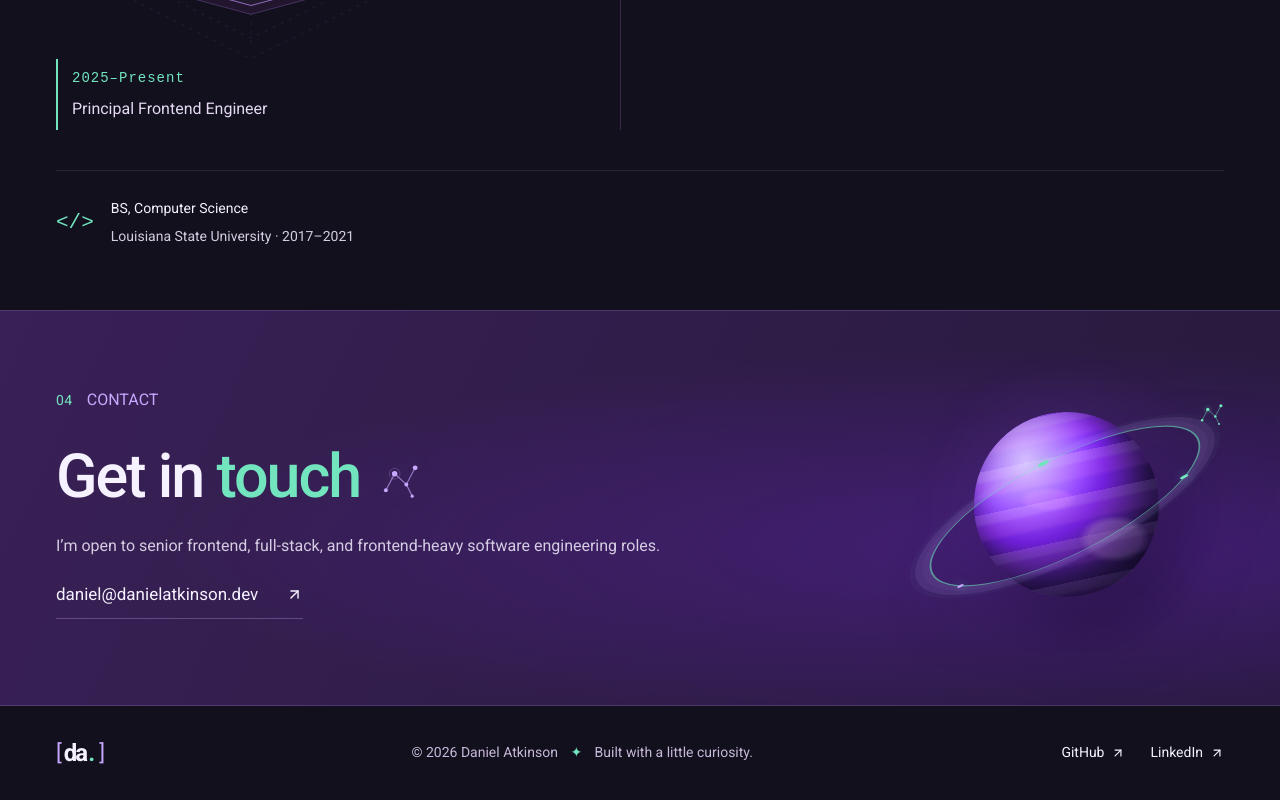
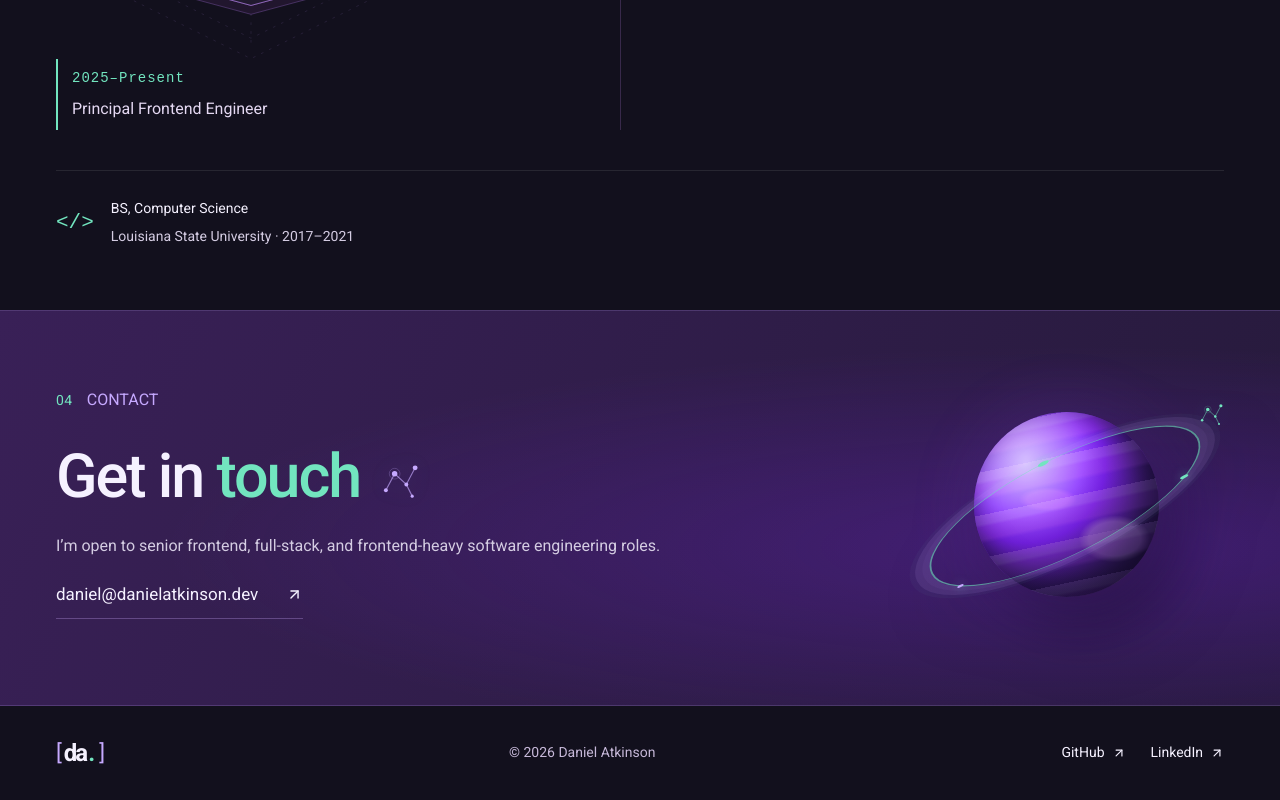
Before and after one commit to Datki11/portfolio-site, a Next.js app: page / in a window 1280 px wide. Shown: the part 4258-5058 px from the top of the page. Built offline with nearby package versions, Linux system fonts and the light colour scheme; a web font is replaced by a local one.

Commit message:
Remove footer curiosity tagline and sparkle

```diff
--- a/app/globals.css
+++ b/app/globals.css
@@ -949,10 +949,6 @@ h3 {
 .site-footer > span {
   font-size: 10px;
   color: var(--caption);
-}
-.footer-star {
-  color: var(--mint);
-  margin-inline: 9px;
 }
 .site-footer > div {
   display: flex;
--- a/app/page.tsx
+++ b/app/page.tsx
@@ -550,10 +550,7 @@ export default function Home() {
           <span className="logo-dot">.</span>
           <span className="logo-bracket">]</span>
         </a>
-        <span>
-          © {new Date().getFullYear()} Daniel Atkinson{" "}
-          <span className="footer-star">✦</span> Built with a little curiosity.
-        </span>
+        <span>© {new Date().getFullYear()} Daniel Atkinson</span>
         <div>
           <a
             href="https://github.com/Datki11"
```
